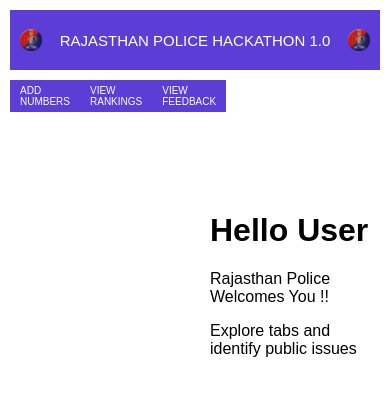
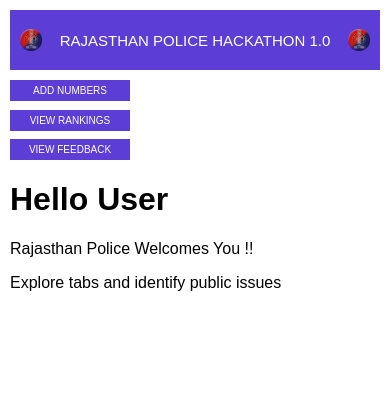
Before and after one commit to mhimanuhu/-RJPOLICE_HACK_133_M4_MATRIX__1, a React (Create React App) app: page /police/dashboard in a window 390 px wide. Shown: the top 396 px of the page. Built offline with nearby package versions, Linux system fonts and the light colour scheme.

Commit message:
responsive

```diff
--- a/src/components/navbar/nav.css
+++ b/src/components/navbar/nav.css
@@ -37,3 +37,13 @@
         height: 22px;
     }
 }
+
+@media(max-width:360px){
+    .nav_container{
+        font-size: 10px;
+        height: 30px;
+    }
+    .nav_container img{
+        height: 18px;
+    }
+}
--- a/src/police/comp/secondary_nav/policenav.css
+++ b/src/police/comp/secondary_nav/policenav.css
@@ -18,3 +18,16 @@
         font-size: 10px;
     }
 }
+@media (max-width:650px){
+    .pol_nav_container{
+        display: flex;
+        flex-direction: column;
+        height: 80px;
+        align-items: space-evenly;
+        }
+        .nav_item{
+            width: 100px;
+            display: flex;
+            justify-content: center;
+        }
+}
--- a/src/police/dashboard/dashboard.js
+++ b/src/police/dashboard/dashboard.js
@@ -7,7 +7,7 @@
 
     <Navbar />
     <S_nav />
-    <div style={{marginTop:"100px", marginLeft:"200px"}}>
+    <div className="welcome">
       <h1>Hello User</h1>
       <p>Rajasthan Police Welcomes You !!</p>
       <p>Explore tabs and identify public issues</p>
```
Also changed, not shown: src/police/dashboard/common.css (line endings or trailing spaces).
